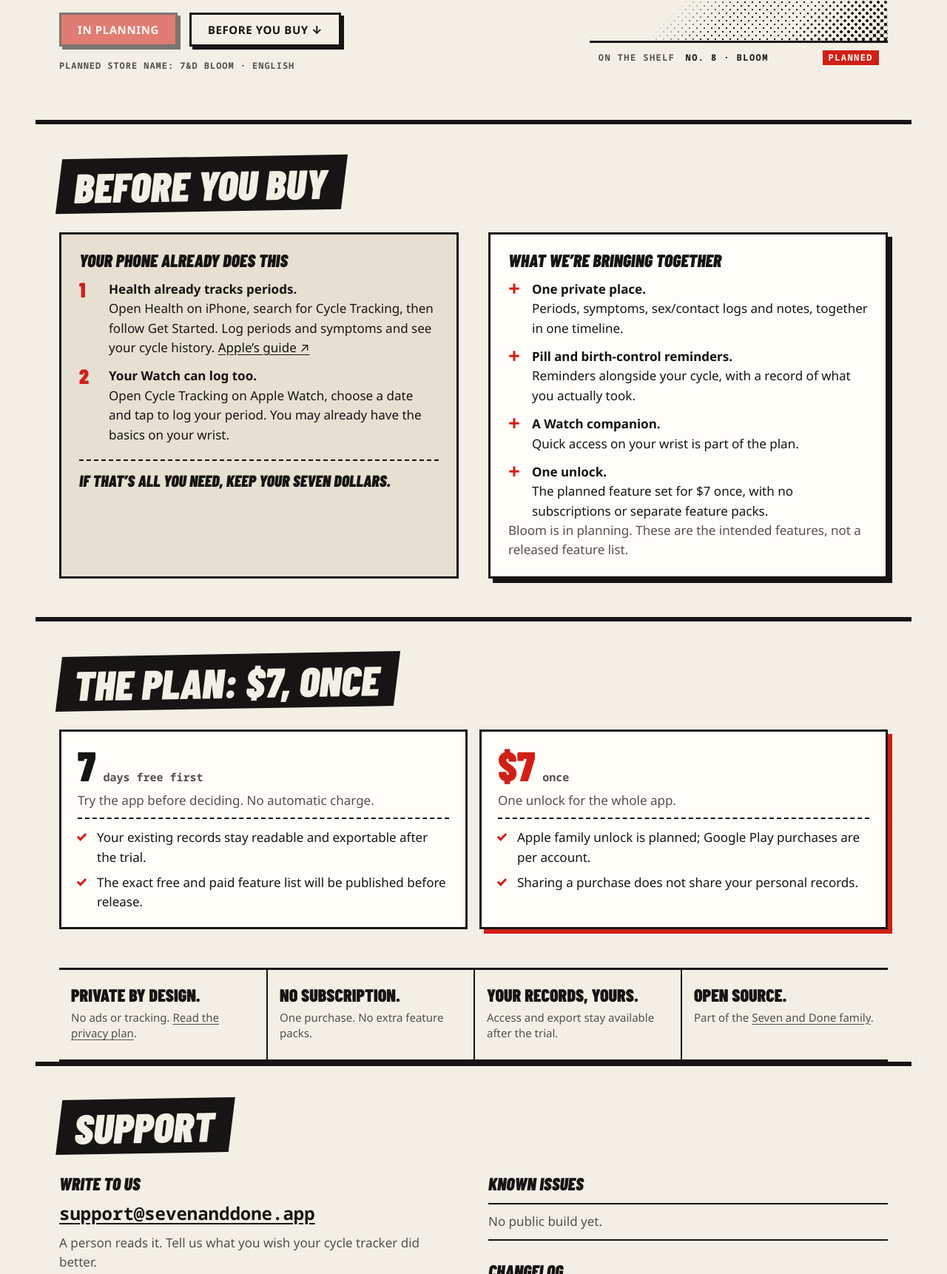
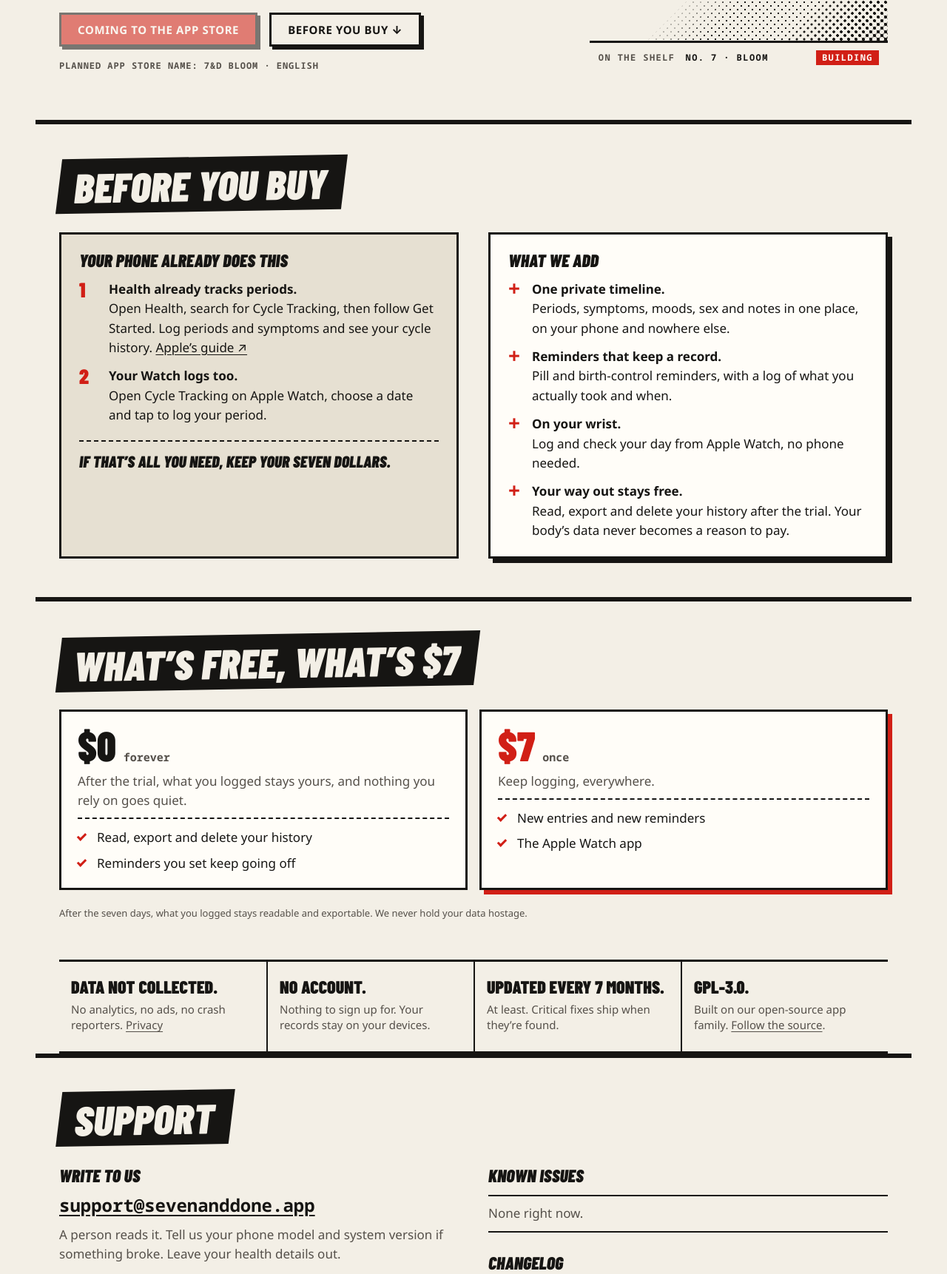
Before and after one commit to drei-gg/sevenanddone, a plain HTML site: page apps/bloom/index.html in a window 1280 px wide. Shown: the part 652-2374 px from the top of the page at 74% size. Drawn offline with Linux system fonts and the light colour scheme.

Commit message:
Site: Bloom reads like the rest of the shelf, and Remote comes off it; Vault is No. 6, Bloom No. 7

```diff
--- a/apps/bloom/index.html
+++ b/apps/bloom/index.html
@@ -45,20 +45,20 @@
 <main>
 
 <!-- The app. Status is one of: Vetting, Building, Testing, Out now. When it's out, swap the
-     "In planning" span for a link to the listing. -->
+     "Coming to the App Store" span for a link to the listing. -->
 <section class="app-hero wrap" aria-labelledby="app-h">
   <div class="app-hero-main">
   <img class="app-icon ic-l" src="/brand/apps/bloom/icon.svg" width="192" height="192" alt=""><img class="app-icon ic-d" src="/brand/apps/bloom/icon-light.svg" width="192" height="192" alt="">
   <div class="app-hero-copy">
-    <p class="app-kicker"><span class="chip chip-live">Planned</span><span>iPhone, Apple Watch and Android</span></p>
+    <p class="app-kicker"><span class="chip chip-live">Building</span><span>iPhone and Apple Watch · iOS 17 or later · Android later</span></p>
     <h1 id="app-h" class="app-name"><small>#$7&amp;D!</small>Bloom</h1>
     <p class="app-what">Your cycle, your symptoms, your reminders. Together in one private place.</p>
-    <p class="app-terms"><b>$7 once.</b> Seven days free first. No sign-up, no card, nothing renews. Apple family unlock. Google Play unlock per account.</p>
+    <p class="app-terms"><b>$7 once.</b> Seven days free first. No sign-up, no card, nothing renews. Family Sharing included.</p>
     <div class="cta">
-      <span class="btn btn-red is-off" aria-disabled="true">In planning</span>
+      <span class="btn btn-red is-off" aria-disabled="true">Coming to the App Store</span>
       <a class="btn" href="#before">Before you buy ↓</a>
     </div>
-    <p class="app-meta">Planned store name: 7&amp;D Bloom · English</p>
+    <p class="app-meta">Planned App Store name: 7&amp;D Bloom · English</p>
   </div>
   </div>
   <div class="slot">
@@ -81,7 +81,7 @@
 </svg>
       <div class="scene"><div class="plate"><img class="glyph" src="/brand/apps/bloom/hero.svg" alt=""></div></div>
     </figure>
-    <p class="slot-cap"><span>On the shelf</span><b>No. 8 · Bloom</b><i>Planned</i></p>
+    <p class="slot-cap"><span>On the shelf</span><b>No. 7 · Bloom</b><i>Building</i></p>
   </div>
 </section>
 
@@ -93,38 +93,54 @@
     <div class="before-col">
       <h3 class="before-h">Your phone already does this</h3>
       <ol class="steps">
-        <li><b>Health already tracks periods.</b> Open Health on iPhone, search for Cycle Tracking, then follow Get Started. Log periods and symptoms and see your cycle history. <a href="https://support.apple.com/en-us/120356">Apple&rsquo;s guide ↗</a></li>
-        <li><b>Your Watch can log too.</b> Open Cycle Tracking on Apple Watch, choose a date and tap to log your period. You may already have the basics on your wrist.</li>
+        <li><b>Health already tracks periods.</b> Open Health, search for Cycle Tracking, then follow Get Started. Log periods and symptoms and see your cycle history. <a href="https://support.apple.com/en-us/120356">Apple&rsquo;s guide ↗</a></li>
+        <li><b>Your Watch logs too.</b> Open Cycle Tracking on Apple Watch, choose a date and tap to log your period.</li>
       </ol>
       <p class="keep">If that&rsquo;s all you need, keep your seven dollars.</p>
     </div>
     <div class="before-col add">
-      <h3 class="before-h">What we&rsquo;re bringing together</h3>
+      <h3 class="before-h">What we add</h3>
       <ul class="adds">
-        <li><b>One private place.</b> Periods, symptoms, sex/contact logs and notes, together in one timeline.</li>
-        <li><b>Pill and birth-control reminders.</b> Reminders alongside your cycle, with a record of what you actually took.</li>
-        <li><b>A Watch companion.</b> Quick access on your wrist is part of the plan.</li>
-        <li><b>One unlock.</b> The planned feature set for $7 once, with no subscriptions or separate feature packs.</li>
+        <li><b>One private timeline.</b> Periods, symptoms, moods, sex and notes in one place, on your phone and nowhere else.</li>
+        <li><b>Reminders that keep a record.</b> Pill and birth-control reminders, with a log of what you actually took and when.</li>
+        <li><b>On your wrist.</b> Log and check your day from Apple Watch, no phone needed.</li>
+        <li><b>Your way out stays free.</b> Read, export and delete your history after the trial. Your body&rsquo;s data never becomes a reason to pay.</li>
       </ul>
-      <p class="muted">Bloom is in planning. These are the intended features, not a released feature list.</p>
     </div>
   </div>
 </section>
 
 <!-- The free/paid line. Delete the "Free forever" column for an app where everything is the $7. -->
 <section class="tiers wrap" aria-labelledby="tiers-h">
-  <div class="sec-head"><h2 id="tiers-h" class="slab">The plan: $7, once</h2></div>
-  <div class="tier-grid"><div class="tier"><p class="tier-price"><span class="amt">7</span><span class="per">days free first</span></p><p class="tier-why">Try the app before deciding. No automatic charge.</p><ul class="ticks"><li>Your existing records stay readable and exportable after the trial.</li><li>The exact free and paid feature list will be published before release.</li></ul></div>
-  <div class="tier paid"><p class="tier-price"><span class="amt">$7</span><span class="per">once</span></p><p class="tier-why">One unlock for the whole app.</p><ul class="ticks"><li>Apple family unlock is planned; Google Play purchases are per account.</li><li>Sharing a purchase does not share your personal records.</li></ul></div></div>
+  <div class="sec-head"><h2 id="tiers-h" class="slab">What&rsquo;s free, what&rsquo;s $7</h2></div>
+  <div class="tier-grid">
+    <div class="tier">
+      <p class="tier-price"><span class="amt">$0</span><span class="per">forever</span></p>
+      <p class="tier-why">After the trial, what you logged stays yours, and nothing you rely on goes quiet.</p>
+      <ul class="ticks">
+        <li>Read, export and delete your history</li>
+        <li>Reminders you set keep going off</li>
+      </ul>
+    </div>
+    <div class="tier paid">
+      <p class="tier-price"><span class="amt">$7</span><span class="per">once</span></p>
+      <p class="tier-why">Keep logging, everywhere.</p>
+      <ul class="ticks">
+        <li>New entries and new reminders</li>
+        <li>The Apple Watch app</li>
+      </ul>
+    </div>
+  </div>
+  <p class="source">After the seven days, what you logged stays readable and exportable. We never hold your data hostage.</p>
 </section>
 
 <!-- The promises, same for every app. Edit the privacy line only if the app makes network contact. -->
-<section class="strip wrap" aria-label="The design commitments">
+<section class="strip wrap" aria-label="The deal">
   <ul class="deal">
-    <li><h3>Private by design.</h3><p>No ads or tracking. <a href="privacy/">Read the privacy plan</a>.</p></li>
-    <li><h3>No subscription.</h3><p>One purchase. No extra feature packs.</p></li>
-    <li><h3>Your records, yours.</h3><p>Access and export stay available after the trial.</p></li>
-    <li><h3>Open source.</h3><p>Part of the <a href="https://github.com/drei-gg/sevens">Seven and Done family</a>.</p></li>
+    <li><h3>Data Not Collected.</h3><p>No analytics, no ads, no crash reporters. <a href="privacy/">Privacy</a></p></li>
+    <li><h3>No account.</h3><p>Nothing to sign up for. Your records stay on your devices.</p></li>
+    <li><h3>Updated every 7 months.</h3><p>At least. Critical fixes ship when they&rsquo;re found.</p></li>
+    <li><h3>GPL-3.0.</h3><p>Built on our open-source app family. <a href="https://github.com/drei-gg/sevens">Follow the source</a>.</p></li>
   </ul>
 </section>
 
@@ -135,17 +151,17 @@
     <div>
       <h3 class="before-h">Write to us</h3>
       <p><a class="mail" href="mailto:support@sevenanddone.app?subject=7%26D%20Bloom%20support">support@sevenanddone.app</a></p>
-      <p class="muted">A person reads it. Tell us what you wish your cycle tracker did better.</p>
+      <p class="muted">A person reads it. Tell us your phone model and system version if something broke. Leave your health details out.</p>
       <p class="rule"><b>Bugs, OS breakage and security get fixed.</b> New features usually get &ldquo;No, it&rsquo;s done.&rdquo; That&rsquo;s the point.</p>
     </div>
     <div>
       <h3 class="before-h">Known issues</h3>
       <ul class="log">
-        <li class="none">No public build yet.</li>
+        <li class="none">None right now.</li>
       </ul>
       <h3 class="before-h">Changelog</h3>
       <ul class="log">
-        <li class="none">16 November 2026 — Bloom selected; period-bloom icon approved. Feature planning is underway.</li>
+        <li class="none">Nothing yet. Version 1.0 is still being built.</li>
       </ul>
     </div>
   </div>
```
Also changed, not shown: apps/bloom/privacy/index.html (+7 -7 lines), apps/bloom/terms/index.html (+63 -7 lines), apps/vault/index.html (+1 -1 lines), index.html (+4 -5 lines).
